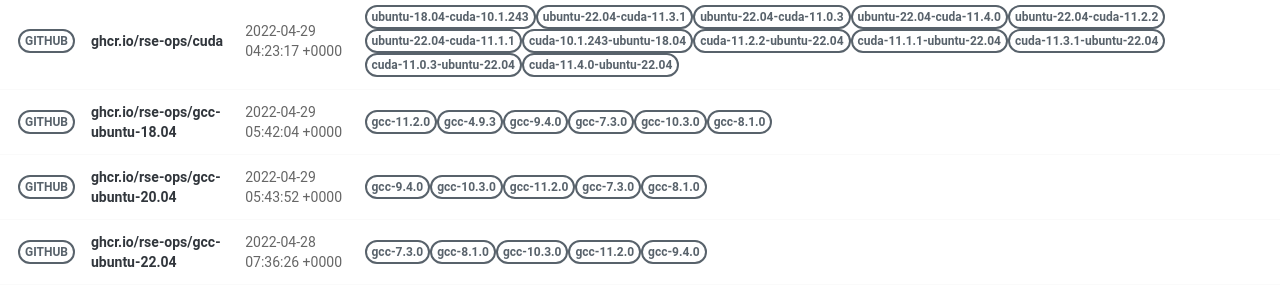
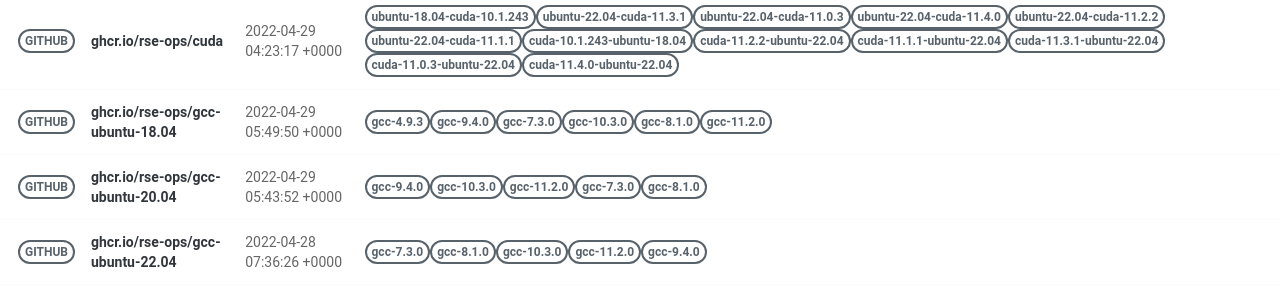
Before and after one commit to rse-ops/docker-images, a Jekyll site: the page built from pages/index.md, in a window 1280 px wide. Shown: the part 502-801 px from the top of the page. Built offline with Jekyll 4.4.1, drawn with Linux system fonts in a browser that asks for light colours; nearby versions of some CDN libraries.

Commit message:
Automated push to update library 2022-04-29

```diff
--- a/_library/ghcr.io-rse-ops-gcc-ubuntu-18.04.md
+++ b/_library/ghcr.io-rse-ops-gcc-ubuntu-18.04.md
@@ -1,14 +1,11 @@
 ---
 layout: container
 name: ghcr.io/rse-ops/gcc-ubuntu-18.04
-updated_at: 2022-04-29 05:42:04.350861
+updated_at: 2022-04-29 05:49:50.147539
 
 
 container_url: https://github.com/orgs/rse-ops/packages/container/package/gcc-ubuntu-18.04
 versions:
- - tag: gcc-11.2.0
-   dockerfile: https://github.com/rse-ops/docker-images/blob/main/ubuntu/gcc/Dockerfile
-   manifest: https://crane.ggcr.dev/manifest/ghcr.io/rse-ops/gcc-ubuntu-18.04:gcc-11.2.0
  - tag: gcc-4.9.3
    dockerfile: https://github.com/rse-ops/docker-images/blob/main/ubuntu/gcc/Dockerfile
    manifest: https://crane.ggcr.dev/manifest/ghcr.io/rse-ops/gcc-ubuntu-18.04:gcc-4.9.3
```
Also changed, not shown: other parts of _library/ghcr.io-rse-ops-gcc-ubuntu-18.04.md (+3 -0 lines).
